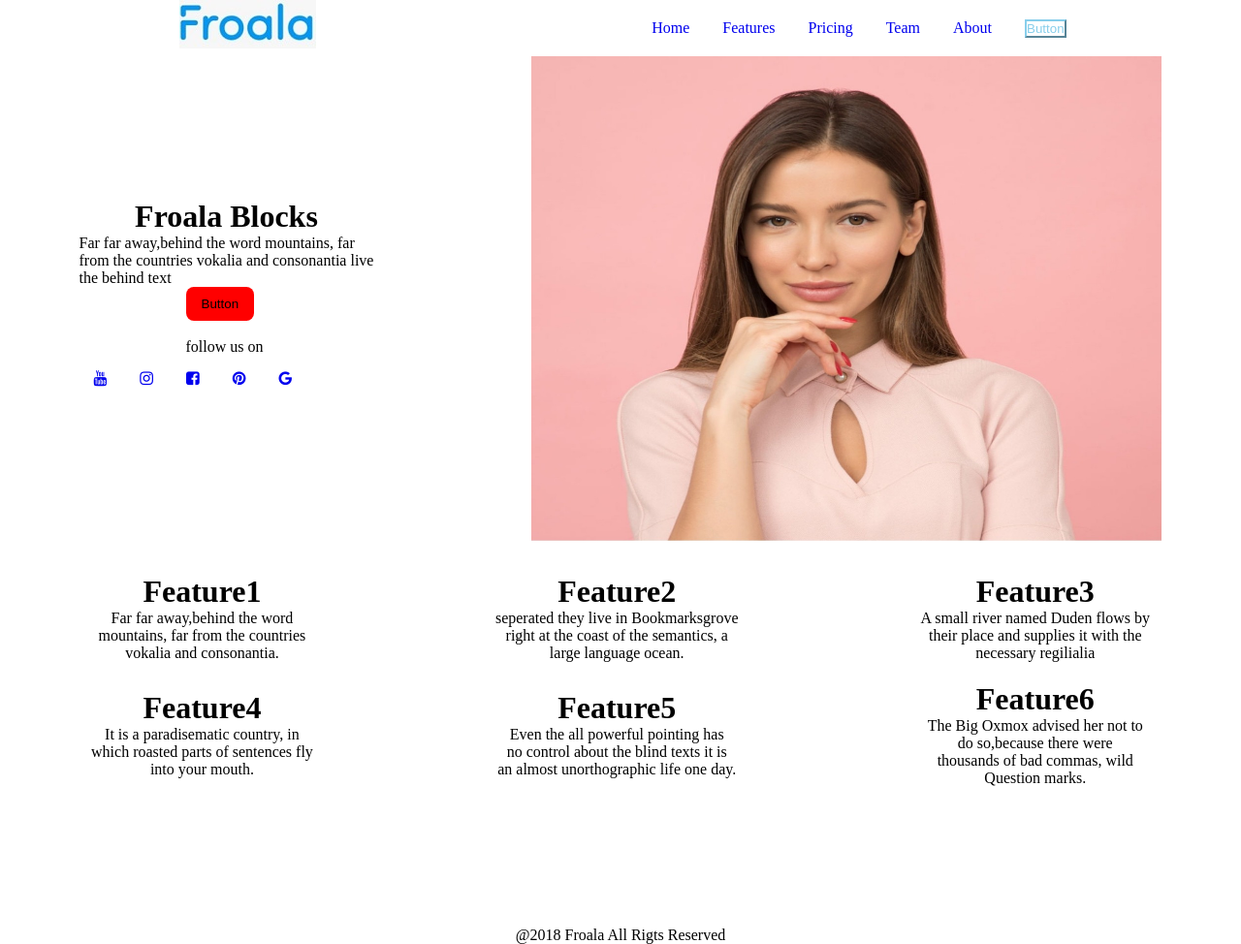
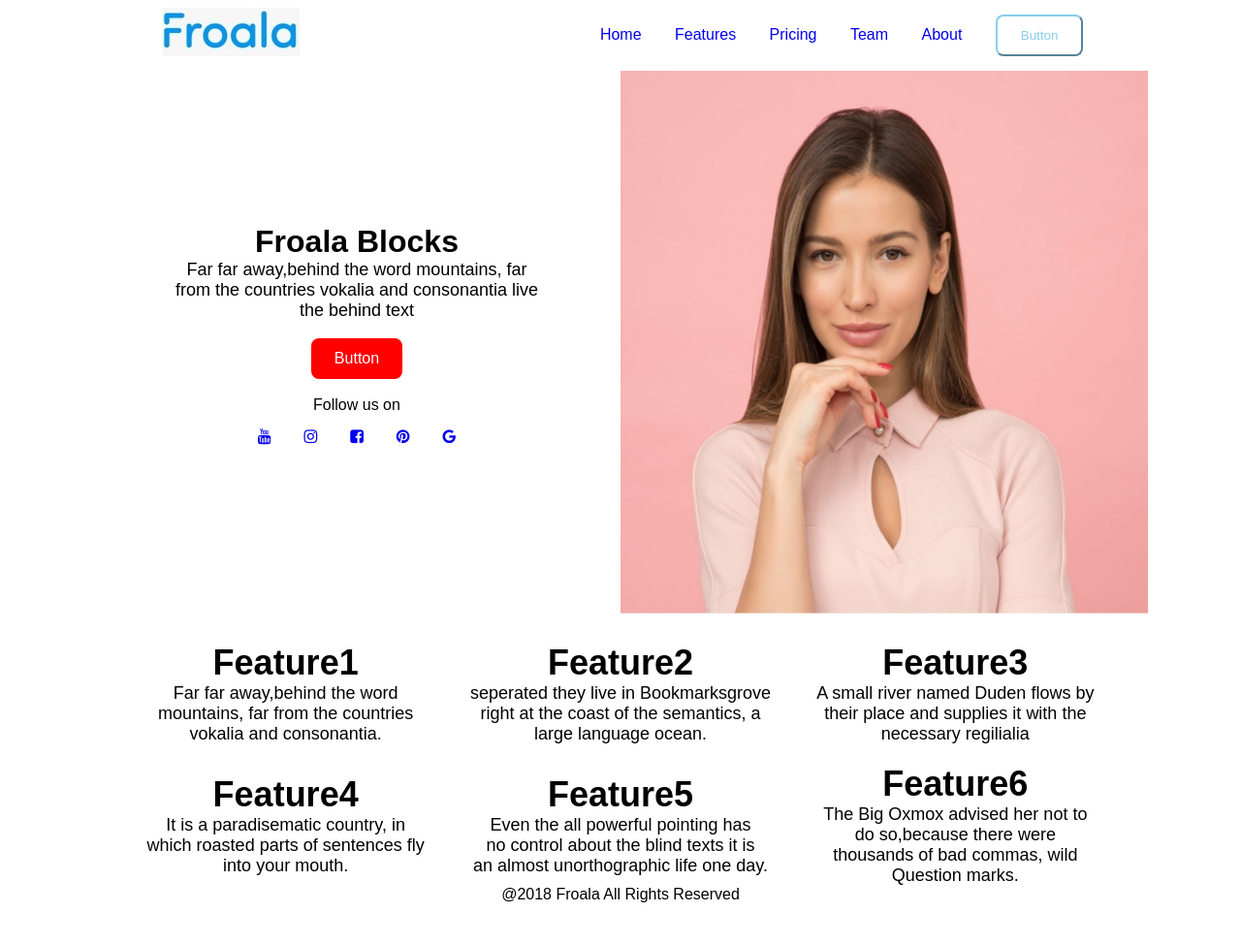
Before and after one commit to Gita1004/Webpage, a plain HTML site: page index.html in a window 1280 px wide. Shown: the whole page at 97% size. Drawn offline with Linux system fonts and the light colour scheme.

Commit message:
changes commit

```diff
--- a/index.html
+++ b/index.html
@@ -8,11 +8,13 @@
     </head>
 
     <body>
+
         <div class="navbar">
-       <h1><img src="logo.jpg" class="logo"></h1>
-
-            <ul>
-                <li><a href="home.html">Home</a></li>
+            <div>
+            <h1><img src="logo.jpg" class="logo"></h1>
+            </div>
+           <ul>
+            <li><a href="home.html">Home</a></li>
                 <li><a href="#">Features</a></li>
                 <li><a href="#">Pricing</a></li>
                 <li><a href="#">Team</a></li>
@@ -22,12 +24,13 @@
         </div>
 
         <div class="contentimage" >
-        <div class="content">
-        <h1 class="head1">Froala Blocks</h1>
-        <p>Far far away,behind the word mountains, far <br> from  the countries vokalia and consonantia live <br> the behind text</p>
+            <div class="content1">
+            <div class="content head1">
+        <h1 class="h1">Froala Blocks</h1>
+        <p class="para1">Far far away,behind the word mountains, far <br> from  the countries vokalia and consonantia live <br> the behind text</p><br>
 
             <button class="button">Button</button><br><br>
-              <p class="para">follow us on</p>
+              <p class="para">Follow us on</p>
         <ul class="icon">
             <li><a href="https://www.youtube.com"><i class="fa fa-youtube" aria-hidden="false"></i></a></li>
              <li><a href="https://www.instagram.com"><i class="fa fa-instagram" aria-hidden="true"></i></a></li>
@@ -36,9 +39,11 @@
              <li><a href="https://www.google.com"><i class="fa fa-google" aria-hidden="true"></i></a></li>
             </ul>
         </div>
+            </div>
+
 
         <div class="image">
-        <img src="froala.jpg" alt="image1" width="650px" height="500px">
+        <img src="froala.jpg" alt="image1" width="100%" height="100%">
         </div>
         </div>
 
@@ -79,8 +84,8 @@
 
         </div>
 
-        <footer align="center"><br><br><br><br><br><br><br><br>
-        @2018 Froala All Rigts Reserved
+        <footer align="center" class="footer1">
+        @2018 Froala All Rights Reserved
         </footer>
 
 
--- a/styles.css
+++ b/styles.css
@@ -5,14 +5,16 @@
 }
 
 .navbar{
-
+    font-family: sans-serif;
     margin: auto;
     padding-left: 20px;
     display: flex;
+
     align-items: center;
     justify-content: space-between;
 }
 .logo{
+
     margin: auto;
 }
 .navbar ul li a{
@@ -23,7 +25,7 @@
 .navbar ul li{
 
     list-style: none;
-    display: inline-block;
+   /* display: inline-block;*/
 
 }
 content{
@@ -35,10 +37,15 @@ content{
     font-size:20px;
     text-align: left;
     margin: 30px;*/
-    margin-left: 400px;
+    margin:auto;
+   position: relative;
+    display: inline-block;
+
 }
 
 .image{
+    width: 50%;
+    height: 70vh;
     float: right;
 }
 
@@ -47,10 +54,15 @@ content{
 
     margin: auto;
    /* padding-left: 400px; */
-   position: relative;
+    width: 85%;
     display: flex;
 
-   justify-content: space-between;
+    align-content: center;
+
+}
+.content1{
+
+    width: 50%;
 }
 
 
@@ -62,44 +74,61 @@ content{
 
 
 .headings{
+    font-family: sans-serif;
+    font-size: large;
     margin: auto;
    padding-top: 30px;
     text-align: center;
     display:grid;
     grid-row-gap: 20px;
-
-    grid-template-columns: auto auto auto;
+     grid-template-columns: auto auto auto;
+    width: 80%;
     }
+.h1{
+    font-family: sans-serif;
+}
 
 .button{
+
    background-color: red;
     border-radius: 8px;
     border-style: none;
     box-sizing: border-box;
     display: inline-block;
-    margin-left: 110px;
+    color: white;
+    font-size: inherit;
     position: relative;
-    padding: 10px 16px;
+    padding: 12px 24px;
 }
 .button1{
-
+    border-radius: 8px;
     border-color: skyblue;
     color: skyblue;
     background-color: white;
-
+    padding: 12px 24px;
 }
 ul li{
     display: inline-block;
     padding: 15px;
-
-
+   }
+.para{
+    font-family: sans-serif;
 }
-.para{
-    padding-left: 110px;
+.para1{
+    font-family: sans-serif;
+    font-size: large;
 }
 
-}
 .icon{
     text-align: center;
 
 }
+.footer1{
+    clear: both;
+     position:relative;
+   bottom:0;
+   width:100%;
+   height:5vh;   /* Height of the footer */
+  font-family: sans-serif;
+
+}
```
